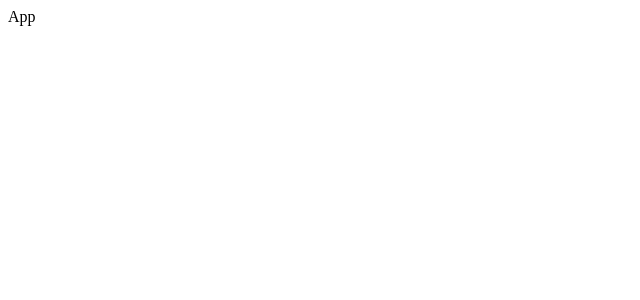
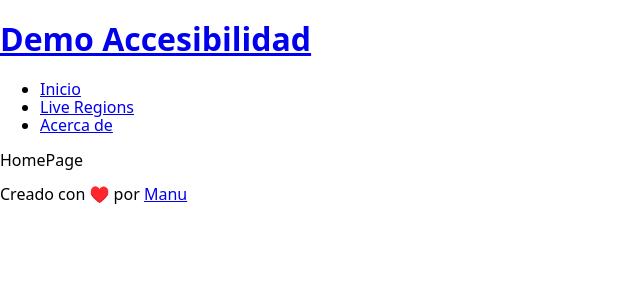
Before and after one commit to msilenzi/demo-accesibilidad, a React (Vite) app: page / in a window 1280 px wide. Shown: the top 300 px of the page, without its empty margins (0-640 px from the left). Built offline with nearby package versions, Linux system fonts and the light colour scheme.

Commit message:
agregar modern-normalize y react-router

```diff
--- a/package.json
+++ b/package.json
@@ -12,8 +12,10 @@
     "preview": "vite preview"
   },
   "dependencies": {
+    "modern-normalize": "^3.0.1",
     "react": "^19.1.0",
-    "react-dom": "^19.1.0"
+    "react-dom": "^19.1.0",
+    "react-router": "^7.6.2"
   },
   "devDependencies": {
     "@eslint/js": "^9.25.0",
--- a/src/App.tsx
+++ b/src/App.tsx
@@ -1,3 +1,18 @@
+import { Route, Routes } from 'react-router'
+
+import { MainLayout } from './layouts/MainLayout'
+import { AboutPage } from './pages/AboutPage'
+import { HomePage } from './pages/HomePage'
+import { LiveRegionPage } from './pages/LiveRegionPage'
+
 export function App() {
-  return <>App</>
+  return (
+    <Routes>
+      <Route path="/" element={<MainLayout />}>
+        <Route index element={<HomePage />} />
+        <Route path="live-demo" element={<LiveRegionPage />} />
+        <Route path="about" element={<AboutPage />} />
+      </Route>
+    </Routes>
+  )
 }
--- /dev/null
+++ b/src/layouts/MainLayout.tsx
@@ -0,0 +1,43 @@
+import { Link, Outlet } from 'react-router'
+
+export function MainLayout() {
+  return (
+    <>
+      <header>
+        <h1>
+          <Link to="/">Demo Accesibilidad</Link>
+        </h1>
+        <nav>
+          <ul>
+            <li>
+              <Link to="/">Inicio</Link>
+            </li>
+            <li>
+              <Link to="/live-demo">Live Regions</Link>
+            </li>
+            <li>
+              <Link to="/about">Acerca de</Link>
+            </li>
+          </ul>
+        </nav>
+      </header>
+
+      <main id="main-content">
+        <Outlet />
+      </main>
+
+      <footer>
+        <p>
+          Creado con ♥️ por{' '}
+          <a
+            href="https://github.com/msilenzi"
+            target="_blank"
+            rel="noopener noreferrer"
+          >
+            Manu
+          </a>
+        </p>
+      </footer>
+    </>
+  )
+}
--- a/src/main.tsx
+++ b/src/main.tsx
@@ -1,14 +1,19 @@
 import { StrictMode } from 'react'
 
 import { createRoot } from 'react-dom/client'
+import { BrowserRouter } from 'react-router'
 
 import { App } from './App.tsx'
+
+import 'modern-normalize/modern-normalize.css'
 
 const root = document.getElementById('root')
 if (!root) throw new Error('root not found')
 
 createRoot(root).render(
   <StrictMode>
-    <App />
+    <BrowserRouter>
+      <App />
+    </BrowserRouter>
   </StrictMode>,
 )
--- /dev/null
+++ b/src/pages/AboutPage.tsx
@@ -0,0 +1,3 @@
+export function AboutPage() {
+  return <>AboutPage</>
+}
--- /dev/null
+++ b/src/pages/HomePage.tsx
@@ -0,0 +1,3 @@
+export function HomePage() {
+  return <>HomePage</>
+}
--- /dev/null
+++ b/src/pages/LiveRegionPage.tsx
@@ -0,0 +1,3 @@
+export function LiveRegionPage() {
+  return <>LiveRegionPage</>
+}
```
Also changed, not shown: 1 other file (tests, documents, lock files or other folders).
